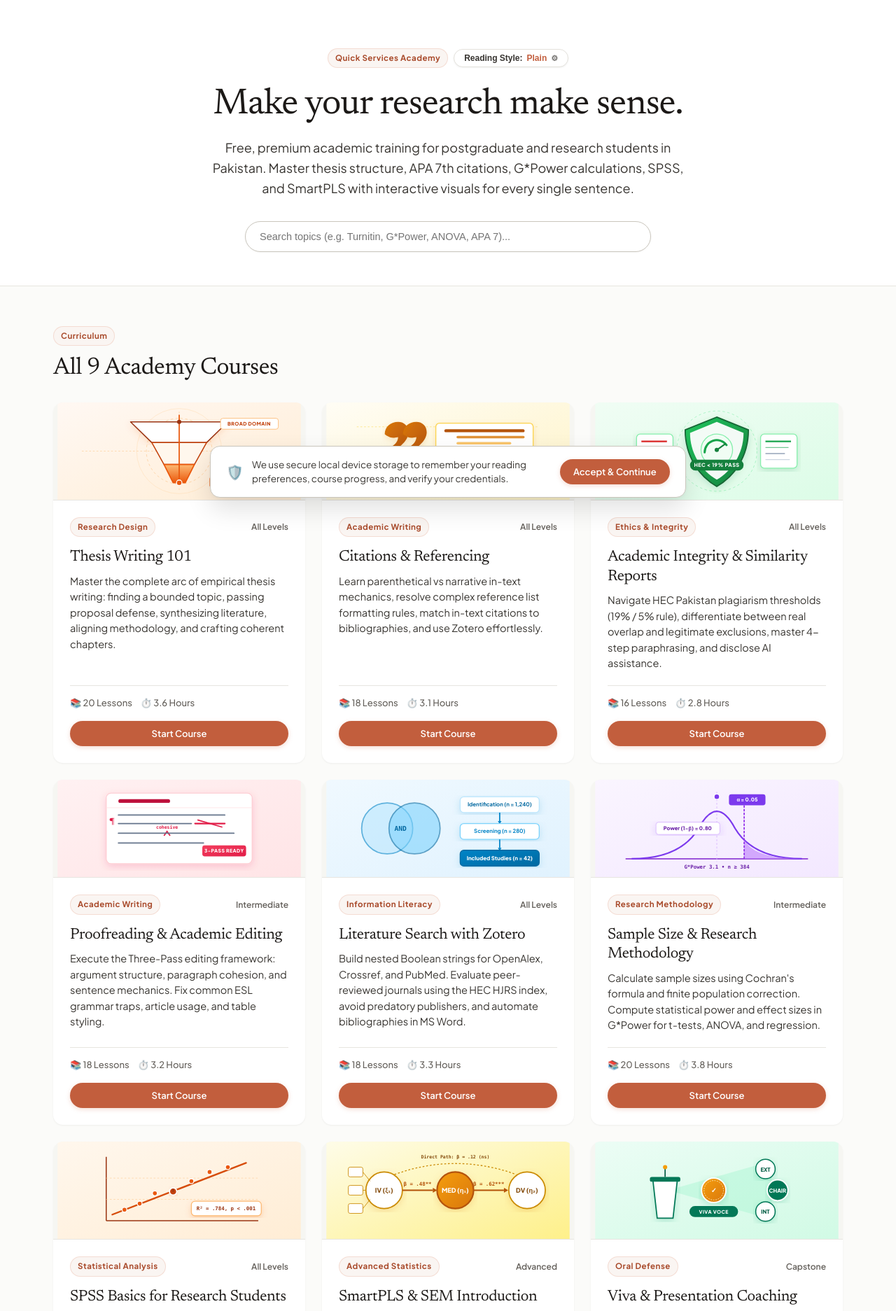
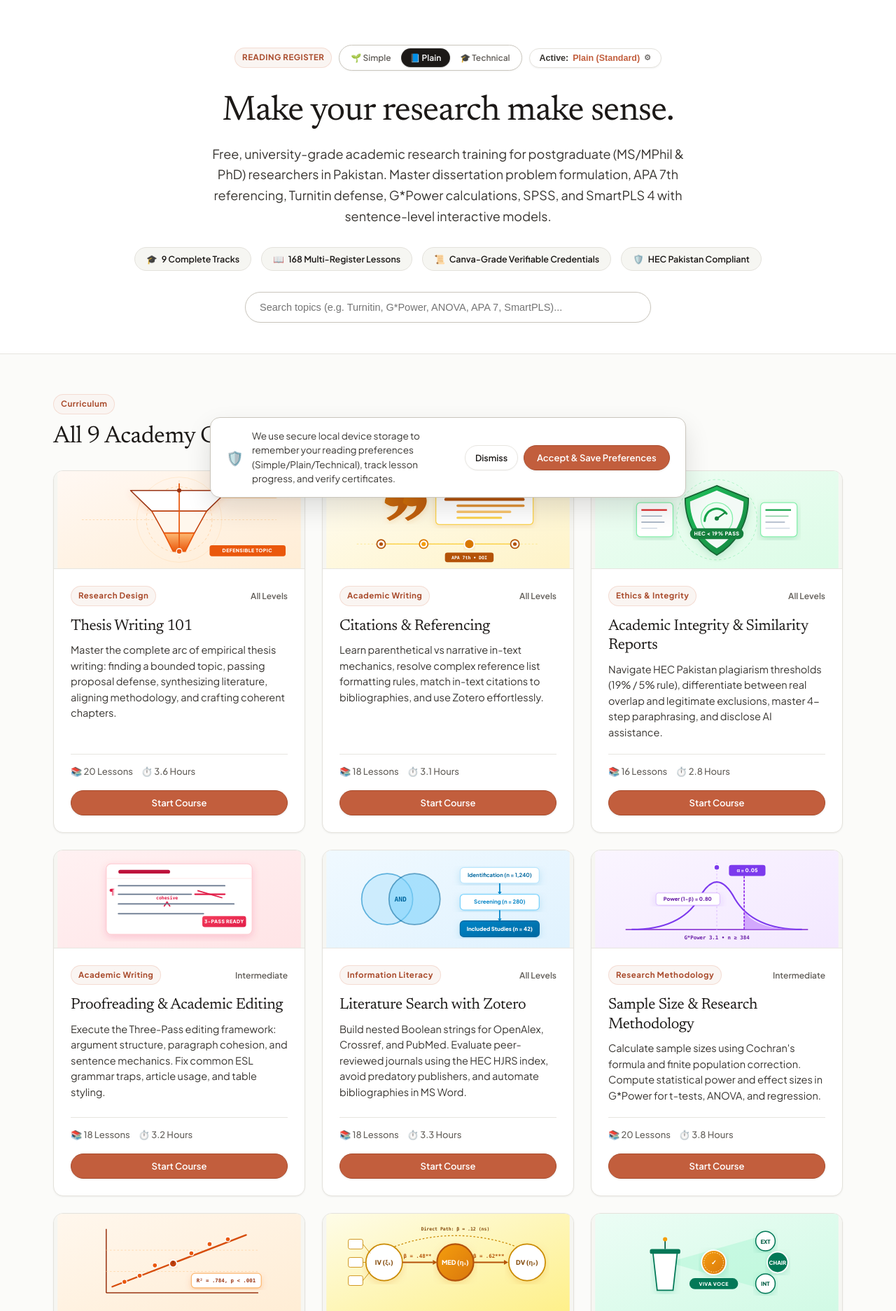
Before and after one commit to YousafJaan/Quick-Services-Site, a PHP site: page /academy/ in a window 1280 px wide. Shown: the part 65-1938 px from the top of the page at 70% size. Run offline with PHP 8.4, Linux system fonts and the light colour scheme; some web fonts are replaced.

Commit message:
fix(academy): remove header blur and button shimmer, sync localStorage preferences, add print styles and enhance cookie consent

```diff
--- a/academy/css/components.css
+++ b/academy/css/components.css
@@ -5,9 +5,7 @@
   position: sticky;
   top: 0;
   z-index: 50;
-  background: rgba(250, 249, 245, 0.94);
-  backdrop-filter: blur(12px);
-  -webkit-backdrop-filter: blur(12px);
+  background: #ffffff;
   border-bottom: 1px solid var(--qsa-border-line);
   padding-top: env(safe-area-inset-top, 0px);
 }
@@ -283,34 +281,14 @@
 .btn-primary {
   background: var(--qsa-accent-clay);
   color: #ffffff;
-  box-shadow: 0 2px 6px rgba(217, 119, 87, 0.25);
-}
-
-.btn-primary::after {
-  content: '';
-  position: absolute;
-  top: -50%;
-  left: -60%;
-  width: 40%;
-  height: 200%;
-  background: linear-gradient(
-    60deg,
-    rgba(255, 255, 255, 0) 0%,
-    rgba(255, 255, 255, 0.28) 50%,
-    rgba(255, 255, 255, 0) 100%
-  );
-  transform: rotate(25deg);
-  transition: transform 0.6s ease-out;
-  pointer-events: none;
-}
-
-.btn-primary:hover::after {
-  transform: translateX(420px) rotate(25deg);
+  border-color: var(--qsa-accent-clay-dark);
+  box-shadow: 0 1px 3px rgba(0, 0, 0, 0.08);
 }
 
 .btn-primary:hover {
   background: var(--qsa-accent-clay-dark);
-  box-shadow: 0 6px 18px rgba(217, 119, 87, 0.35);
+  border-color: var(--qsa-accent-clay-dark);
+  box-shadow: 0 2px 6px rgba(0, 0, 0, 0.12);
 }
 
 .btn-secondary {
@@ -367,6 +345,7 @@
 
 .qsa-card {
   background: var(--qsa-bg-card);
+  border: 1px solid var(--qsa-border-card);
   border-radius: var(--qsa-radius-card);
   box-shadow: var(--qsa-shadow-card);
   overflow: hidden;
@@ -377,7 +356,8 @@
 }
 
 .qsa-card:hover {
-  transform: translateY(-3px);
+  transform: translateY(-2px);
+  border-color: var(--qsa-border-strong);
   box-shadow: var(--qsa-shadow-lift);
 }
 
@@ -1130,3 +1110,40 @@
 .ft a:hover {
   color: var(--qsa-accent-clay-dark);
 }
+
+/* ==========================================================================
+   Print Stylesheet (Official Academic Credential Printing)
+   ========================================================================== */
+@media print {
+  .hd, .ft, .reader-top-bar, .reader-controls-card, .reader-nav-footer,
+  .paragraph-rail-actions, .inline-visual-drawer, .syllabus-drawer-overlay,
+  #selection-toolbar-portal, #qsa-cookie-consent-banner, #qsa-global-toast,
+  #identity-lock-section, .identity-verified-card, #print-cert-btn, #download-cert-btn,
+  .reader-back-btn, #app-modal-portal {
+    display: none !important;
+  }
+  @page {
+    size: landscape;
+    margin: 0;
+  }
+  body, html {
+    background: #faf8f2 !important;
+    color: #1c1917 !important;
+    padding: 0 !important;
+    margin: 0 !important;
+    -webkit-print-color-adjust: exact !important;
+    print-color-adjust: exact !important;
+  }
+  #certificate-stage {
+    box-shadow: none !important;
+    border-radius: 0 !important;
+    max-width: 100% !important;
+    width: 100vw !important;
+    min-height: 100vh !important;
+    box-sizing: border-box !important;
+    margin: 0 !important;
+    padding: 48px !important;
+    page-break-inside: avoid !important;
+    break-inside: avoid !important;
+  }
+}
--- a/academy/js/app.js
+++ b/academy/js/app.js
@@ -119,12 +119,15 @@ function initCookieConsentBanner() {
     <div style="display: flex; align-items: center; gap: 12px; flex: 1;">
       <span style="font-size: 20px; flex-shrink: 0; line-height: 1;">🛡️</span>
       <div style="font-size: 13.5px; color: var(--qsa-text-secondary); line-height: 1.5;">
-        We use secure local device storage to remember your reading preferences, course progress, and verify your credentials.
+        We use secure local device storage to remember your reading preferences (Simple/Plain/Technical), track lesson progress, and verify certificates.
       </div>
     </div>
     <div style="display: flex; gap: 8px; align-items: center; flex-shrink: 0;">
+      <button type="button" class="btn btn-secondary btn-sm" id="dismiss-cookie-consent-btn" style="white-space: nowrap; padding: 6px 14px; font-size: 12.5px;">
+        Dismiss
+      </button>
       <button type="button" class="btn btn-primary btn-sm" id="accept-cookie-consent-btn" style="white-space: nowrap; padding: 8px 18px; font-size: 13px;">
-        Accept &amp; Continue
+        Accept &amp; Save Preferences
       </button>
     </div>
   `;
@@ -136,11 +139,22 @@ function initCookieConsentBanner() {
     banner.style.transform = 'translateX(-50%) translateY(0)';
   });
 
-  banner.querySelector('#accept-cookie-consent-btn')?.addEventListener('click', () => {
-    store.acceptCookies();
+  const dismiss = () => {
     banner.style.opacity = '0';
     banner.style.transform = 'translateX(-50%) translateY(24px)';
     setTimeout(() => banner.remove(), 260);
+  };
+
+  banner.querySelector('#accept-cookie-consent-btn')?.addEventListener('click', () => {
+    store.acceptCookies();
+    dismiss();
+    if (typeof window.showGlobalToast === 'function') {
+      window.showGlobalToast('Device storage enabled. Preferences and progress saved.');
+    }
+  });
+
+  banner.querySelector('#dismiss-cookie-consent-btn')?.addEventListener('click', () => {
+    dismiss();
   });
 }
 
@@ -150,6 +164,11 @@ function initCookieConsentBanner() {
 function initLanguageSwitchers() {
   const syncButtons = () => {
     const current = store.getEnglishLevel();
+    const labels = {
+      simple: 'Simple English (ESL)',
+      plain: 'Plain (Standard)',
+      technical: 'Technical (Scholarly)'
+    };
     document.querySelectorAll('.lang-level-switcher').forEach(switcher => {
       switcher.querySelectorAll('.lang-btn').forEach(btn => {
         const lang = btn.dataset.lang;
@@ -160,6 +179,11 @@ function initLanguageSwitchers() {
         }
       });
     });
+
+    const activeBadge = document.getElementById('catalog-active-lang-label');
+    if (activeBadge) {
+      activeBadge.textContent = labels[current] || current;
+    }
   };
 
   // Delegated click handler on document
@@ -176,7 +200,7 @@ function initLanguageSwitchers() {
         technical: 'Technical English (Scholarly Register)'
       };
       if (typeof window.showGlobalToast === 'function') {
-        window.showGlobalToast(`Reading style set to: ${labels[lang] || lang}`);
+        window.showGlobalToast(`Reading style set to: ${labels[lang] || lang} & saved`);
       }
     }
   });
@@ -291,11 +315,21 @@ function checkLanguageOnboarding(force = false) {
 
   modalPortal.querySelector('#confirm-lang-btn')?.addEventListener('click', () => {
     store.setEnglishLevel(selectedLang);
+    store.acceptCookies();
     closeModal();
+    const labels = {
+      simple: 'Simple English (ESL & Clarity)',
+      plain: 'Plain English (Standard Academic)',
+      technical: 'Technical English (Scholarly Register)'
+    };
+    if (typeof window.showGlobalToast === 'function') {
+      window.showGlobalToast(`Reading register set to: ${labels[selectedLang] || selectedLang} & saved to device`);
+    }
   });
 
   modalPortal.querySelector('#close-onboarding-btn')?.addEventListener('click', () => {
     store.setEnglishLevel(selectedLang);
+    store.acceptCookies();
     closeModal();
   });
 }
@@ -304,48 +338,71 @@ function checkLanguageOnboarding(force = false) {
 window.openLanguagePreferenceModal = () => checkLanguageOnboarding(true);
 
 /* ==========================================================================
-   Catalog Rendering (Claude Academy Warm Light Paper Aesthetic)
+   Catalog Rendering (Stripe Press & Substack High-Legibility Aesthetic)
    ========================================================================== */
 function renderCatalog(courses) {
   const active = store.getActiveLesson();
   const currentLang = store.getEnglishLevel();
 
   const langLabels = {
-    simple: 'Simple',
-    plain: 'Plain',
-    technical: 'Tech'
+    simple: 'Simple English (ESL)',
+    plain: 'Plain (Standard)',
+    technical: 'Technical (Scholarly)'
   };
 
   mainEl.innerHTML = `
     <!-- Hero Banner -->
-    <section style="background: #ffffff; padding: 68px 0 48px; border-bottom: 1px solid var(--qsa-border-line);">
+    <section style="background: #ffffff; padding: 64px 0 44px; border-bottom: 1px solid var(--qsa-border-line);">
       <div class="wrap" style="text-align: center;">
-        <div style="display: inline-flex; align-items: center; gap: 8px; margin-bottom: 16px;">
-          <span class="tag tag-clay">Quick Services Academy</span>
-          <button type="button" onclick="window.openLanguagePreferenceModal()" style="background: #ffffff; border: 1px solid var(--qsa-border-card); border-radius: var(--qsa-radius-pill); padding: 5px 14px; font-size: 12px; font-weight: 600; color: var(--qsa-text-secondary); cursor: pointer; display: inline-flex; align-items: center; gap: 6px; box-shadow: var(--qsa-shadow-card);">
-            <span>Reading Style:</span>
-            <strong style="color: var(--qsa-accent-clay);">${langLabels[currentLang]}</strong>
+
+        <!-- Live Academic Register Switcher on Hero -->
+        <div style="display: inline-flex; align-items: center; gap: 10px; margin-bottom: 22px; flex-wrap: wrap; justify-content: center;">
+          <span class="tag tag-clay" style="font-weight: 700; font-size: 11.5px; text-transform: uppercase; letter-spacing: 0.5px;">Reading Register</span>
+          <div class="lang-level-switcher" id="catalog-hero-lang-switcher" style="background: #ffffff; border: 1.5px solid var(--qsa-border-strong); padding: 4px; box-shadow: var(--qsa-shadow-card);" title="Switch reading register immediately">
+            <button type="button" class="lang-btn ${currentLang === 'simple' ? 'active' : ''}" data-lang="simple" title="Simple English for easy ESL comprehension">🌱 Simple</button>
+            <button type="button" class="lang-btn ${currentLang === 'plain' ? 'active' : ''}" data-lang="plain" title="Plain academic English (Standard)">📘 Plain</button>
+            <button type="button" class="lang-btn ${currentLang === 'technical' ? 'active' : ''}" data-lang="technical" title="Advanced technical dissertation register">🎓 Technical</button>
+          </div>
+          <button type="button" onclick="window.openLanguagePreferenceModal()" style="background: #ffffff; border: 1px solid var(--qsa-border-card); border-radius: var(--qsa-radius-pill); padding: 6px 14px; font-size: 12.5px; font-weight: 600; color: var(--qsa-text-secondary); cursor: pointer; display: inline-flex; align-items: center; gap: 6px; box-shadow: var(--qsa-shadow-card);" title="Configure reading preferences">
+            <span>Active:</span>
+            <strong id="catalog-active-lang-label" style="color: var(--qsa-accent-clay);">${langLabels[currentLang]}</strong>
             <span style="font-size: 11px; opacity: 0.7;">⚙</span>
           </button>
         </div>
 
-        <h1 style="font-size: clamp(34px, 5.5vw, 52px); color: var(--qsa-text-primary); max-width: 820px; margin: 8px auto 16px; font-weight: 400; line-height: 1.15; letter-spacing: -0.02em;">
+        <h1 style="font-size: clamp(34px, 5.2vw, 50px); color: var(--qsa-text-primary); max-width: 840px; margin: 8px auto 16px; font-weight: 400; line-height: 1.15; letter-spacing: -0.02em;">
           Make your research make sense.
         </h1>
-        <p style="font-size: clamp(16px, 2vw, 18px); color: var(--qsa-text-secondary); max-width: 680px; margin: 0 auto 32px; line-height: 1.6;">
-          Free, premium academic training for postgraduate and research students in Pakistan. Master thesis structure, APA 7th citations, G*Power calculations, SPSS, and SmartPLS with interactive visuals for every single sentence.
+        <p style="font-size: clamp(16px, 2vw, 18px); color: var(--qsa-text-secondary); max-width: 700px; margin: 0 auto 30px; line-height: 1.65;">
+          Free, university-grade academic research training for postgraduate (MS/MPhil &amp; PhD) researchers in Pakistan. Master dissertation problem formulation, APA 7th referencing, Turnitin defense, G*Power calculations, SPSS, and SmartPLS 4 with sentence-level interactive models.
         </p>
+
+        <!-- Quick Value Metrics Strip -->
+        <div style="display: flex; justify-content: center; align-items: center; gap: 14px; flex-wrap: wrap; margin-bottom: 30px;">
+          <div style="background: var(--qsa-bg-subtle); border: 1px solid var(--qsa-border-card); border-radius: var(--qsa-radius-pill); padding: 6px 16px; font-size: 12.5px; font-weight: 600; color: var(--qsa-text-primary); display: flex; align-items: center; gap: 6px;">
+            <span>🎓</span> <span>9 Complete Tracks</span>
+          </div>
+          <div style="background: var(--qsa-bg-subtle); border: 1px solid var(--qsa-border-card); border-radius: var(--qsa-radius-pill); padding: 6px 16px; font-size: 12.5px; font-weight: 600; color: var(--qsa-text-primary); display: flex; align-items: center; gap: 6px;">
+            <span>📖</span> <span>168 Multi-Register Lessons</span>
+          </div>
+          <div style="background: var(--qsa-bg-subtle); border: 1px solid var(--qsa-border-card); border-radius: var(--qsa-radius-pill); padding: 6px 16px; font-size: 12.5px; font-weight: 600; color: var(--qsa-text-primary); display: flex; align-items: center; gap: 6px;">
+            <span>📜</span> <span>Canva-Grade Verifiable Credentials</span>
+          </div>
+          <div style="background: var(--qsa-bg-subtle); border: 1px solid var(--qsa-border-card); border-radius: var(--qsa-radius-pill); padding: 6px 16px; font-size: 12.5px; font-weight: 600; color: var(--qsa-text-primary); display: flex; align-items: center; gap: 6px;">
+            <span>🛡️</span> <span>HEC Pakistan Compliant</span>
+          </div>
+        </div>
 
         <!-- Search & Filter Controls -->
         <div style="max-width: 580px; margin: 0 auto; display: flex; gap: 12px; flex-wrap: wrap;">
-          <input type="text" id="catalog-search" placeholder="Search topics (e.g. Turnitin, G*Power, ANOVA, APA 7)..." style="flex: 1; min-width: 260px; padding: 13px 20px; border-radius: var(--qsa-radius-pill); border: 1.5px solid var(--qsa-border-strong); background: #ffffff; color: var(--qsa-text-primary); font-size: 14.5px; outline: none; box-shadow: 0 1px 3px rgba(0, 0, 0, 0.04);">
+          <input type="text" id="catalog-search" placeholder="Search topics (e.g. Turnitin, G*Power, ANOVA, APA 7, SmartPLS)..." style="flex: 1; min-width: 260px; padding: 13px 20px; border-radius: var(--qsa-radius-pill); border: 1.5px solid var(--qsa-border-strong); background: #ffffff; color: var(--qsa-text-primary); font-size: 14.5px; outline: none; box-shadow: 0 1px 3px rgba(0, 0, 0, 0.04);">
         </div>
       </div>
     </section>
 
     <!-- Resume Banner (If Active) -->
     ${active && active.courseId ? `
-      <section style="background: var(--qsa-accent-peach-soft); border-bottom: 1px solid rgba(217, 119, 87, 0.15); padding: 14px 0;">
+      <section style="background: #ffffff; border-bottom: 1px solid var(--qsa-border-line); padding: 14px 0;">
         <div class="wrap" style="display: flex; align-items: center; justify-content: space-between; flex-wrap: wrap; gap: 12px;">
           <div style="font-size: 14px; color: var(--qsa-text-secondary);">
             <strong>Resume where you left off:</strong> Lesson <code>${active.lessonId.toUpperCase()}</code> in <em>${active.courseId.toUpperCase()}</em>
```
Also changed, not shown: academy/js/store.js (+13 -2 lines).
